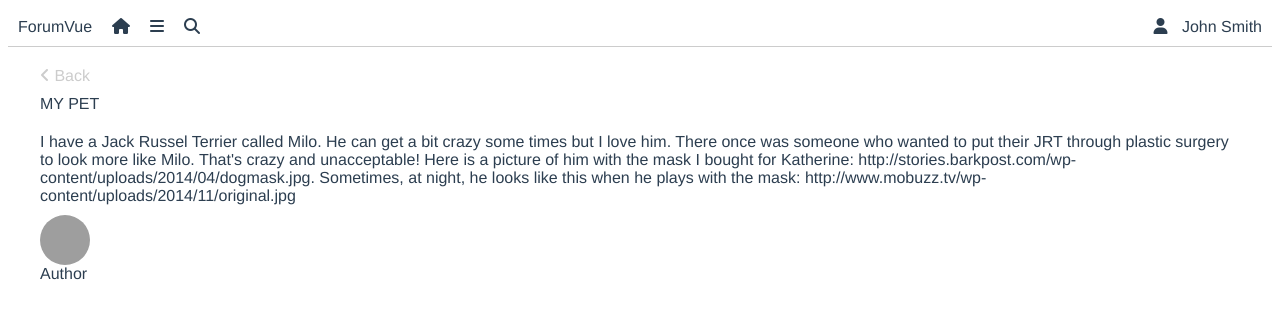
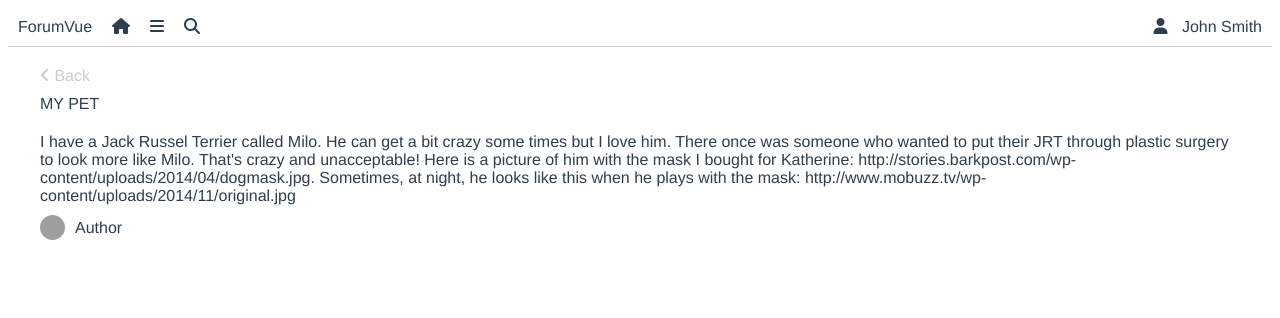
Before and after one commit to KristijanJ/vue-forum, a Vue app: page /board/1/post/1 in a window 1280 px wide. Shown: the top 318 px of the page. Built offline with nearby package versions, Linux system fonts and the light colour scheme; grey boxes are pictures that could not be loaded.

Commit message:
move css for author, make img small

```diff
--- a/src/assets/css/style.css
+++ b/src/assets/css/style.css
@@ -31,25 +31,6 @@
     border-radius: 6px;
 }
 
-.post-user-photo {
-    display: flex;
-    justify-content: center;
-    align-items: center;
-    border-radius: 50%;
-    width: 50px;
-    height: 50px;
-    color: #000000;
-}
-.post-user-photo-bg {
-    background: #eeeeee;
-}
-.post-user-photo img {
-    width: 100%;
-    height: 100%;
-    object-fit: cover;
-    border-radius: 50%;
-}
-
 .line-clamp {
     display: -webkit-box;
     -webkit-line-clamp: 3;
--- a/src/components/PostAuthorImageName.vue
+++ b/src/components/PostAuthorImageName.vue
@@ -1,6 +1,9 @@
 <template>
     <div class="post-author">
-        <div class="post-user-photo m-10-r" :class="{ 'post-user-photo-bg': !post.userPhoto }">
+        <div
+            class="post-user-photo m-10-r"
+            :class="{ 'post-user-photo-bg': !post.userPhoto, 'photo-small': showSmallPhoto }"
+        >
             <img v-if="post.userPhoto" :src="`/img/user-photos/${post.userPhoto}`" alt="User photo">
             <i v-else class="fas fa-user" />
         </div>
@@ -21,7 +24,40 @@ export default {
         showAuthorName: {
             type: Boolean,
             default: true
+        },
+        showSmallPhoto: {
+            type: Boolean,
+            default: false
         }
     }
 };
 </script>
+
+<style scoped>
+.post-author {
+    display: flex;
+    align-items: center;
+}
+.post-user-photo {
+    display: flex;
+    justify-content: center;
+    align-items: center;
+    border-radius: 50%;
+    width: 50px;
+    height: 50px;
+    color: #000000;
+}
+.post-user-photo.photo-small {
+    width: 25px;
+    height: 25px;
+}
+.post-user-photo-bg {
+    background: #eeeeee;
+}
+.post-user-photo img {
+    width: 100%;
+    height: 100%;
+    object-fit: cover;
+    border-radius: 50%;
+}
+</style>
--- a/src/components/PostView.vue
+++ b/src/components/PostView.vue
@@ -5,7 +5,7 @@
     <div class="post-text">
         {{ post.text }}
     </div>
-    <post-author-image-name :post="post" />
+    <post-author-image-name :post="post" show-small-photo />
 </template>
 
 <script>
```
